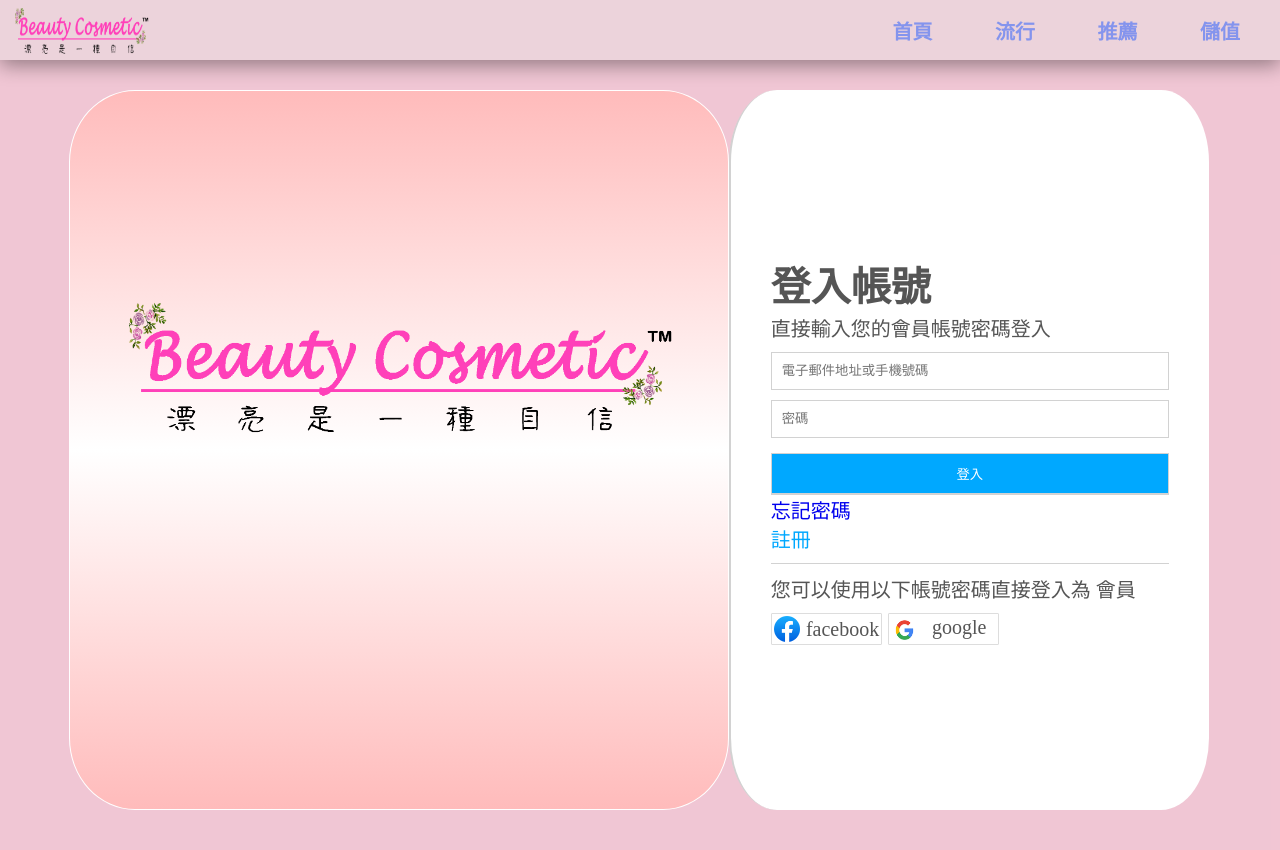
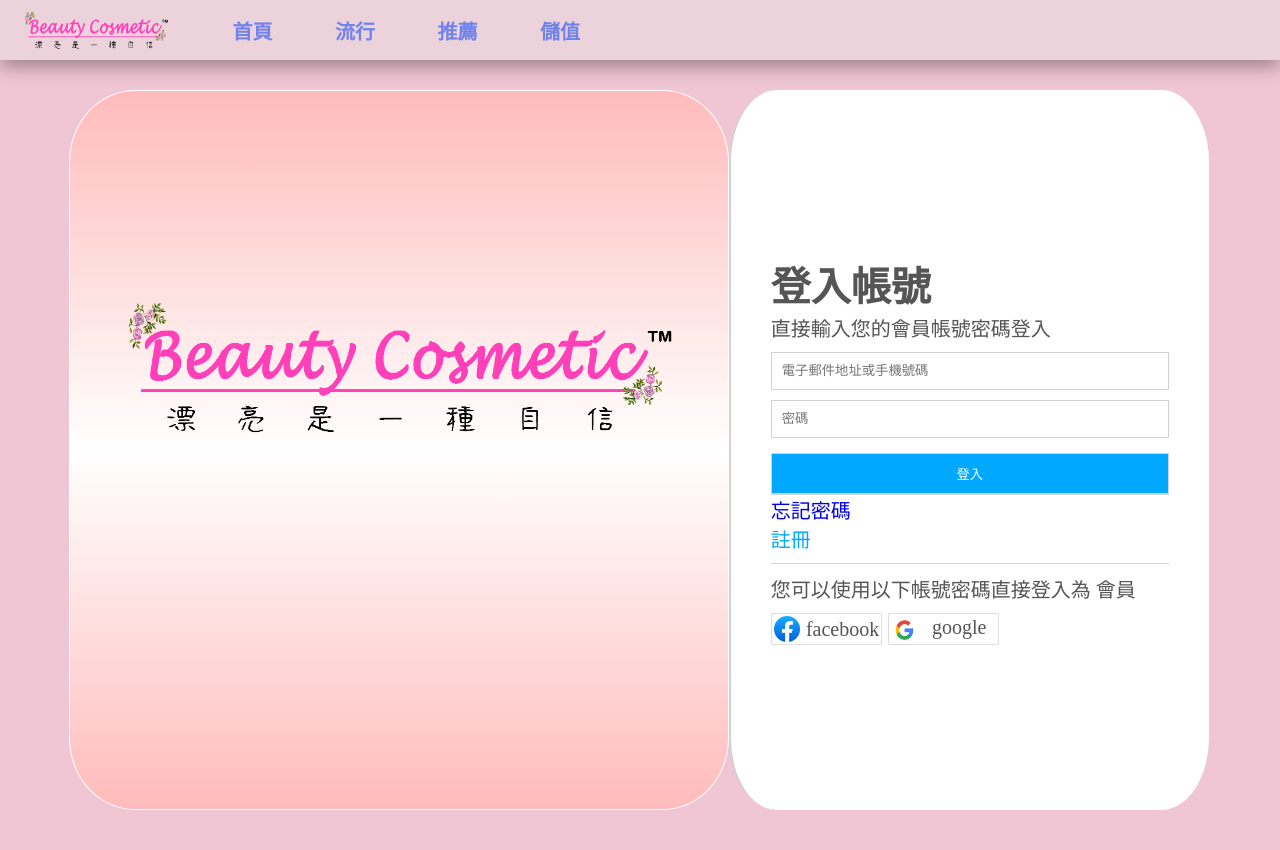
Before and after one commit to duckken1026/Cosmetic-Web, a PHP site: page /Login/Login.html in a window 1280 px wide. Run offline with PHP 8.4, Linux system fonts and the light colour scheme.

Commit message:
login page doing

```diff
--- a/Login/Login.css
+++ b/Login/Login.css
@@ -217,11 +217,15 @@ input[type="button"]{
     margin-right: 40px;
 }
 
+.nav-list  {
+    margin-right: 660px;
+}
+
 .nav-brand {
-    padding-top: 1px;
-    padding-left: 15px;
+    padding-top: 0px;
+    padding-left: 5px;
     width: 150px;
-    height: 150px;
+    height: 120px;
 }
 
 .navbar {
@@ -240,12 +244,12 @@ input[type="button"]{
 }
 
 .navbar a {
-    color: #8494ed;
+    color: #7083ed;
     text-decoration: none;
     position: relative;
     margin-left: 20px;
     font-size: 20px;
-    left: 0px
+    right: 0px
 }
 
 .nav-toggler {
--- a/Login/Login.html
+++ b/Login/Login.html
@@ -11,7 +11,7 @@
         </div>
       </div>
       <nav class="navbar">
-        <img class="nav-brand" src="../img/icon(title).png"" alt="">
+        <a href="../Homepage/Cosmetic.html"><img class="nav-brand" src="../img/icon(title).png" alt=""></a>
         <div class=" nav-list">
         <a href="index.html"><b>首頁</b></a>
         <a href="./popular.html"><b>流行</b></a>
```
